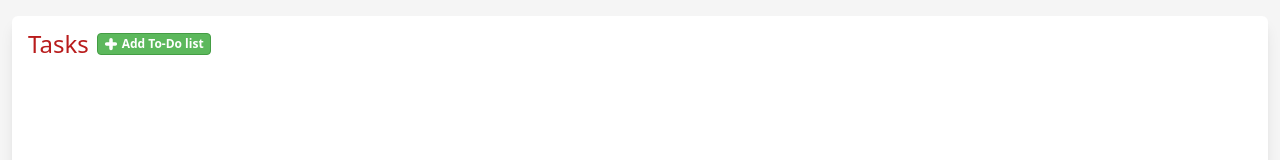
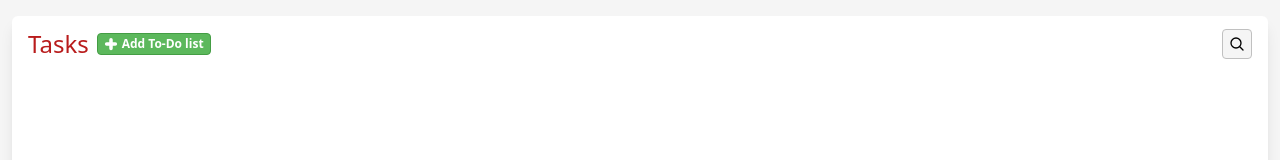
Before and after one commit to ajvejko/assignment-todolist, a Vue app: page / in a window 1280 px wide. Shown: the top 160 px of the page. Built offline with nearby package versions, Linux system fonts and the light colour scheme.

Commit message:
fixed a flaw in list and task ids

```diff
--- a/src/App.vue
+++ b/src/App.vue
@@ -1,7 +1,8 @@
 <script setup lang="ts">
-import { onMounted, ref, computed } from "vue";
+import { onMounted, ref, computed, watch } from "vue";
 import { useStore } from "vuex";
 import IconAdd from "./components/icons/IconAdd.vue";
+import IconMagnifier from "./components/icons/IconMagnifier.vue";
 import TodoList from "./components/TodoList.vue";
 import ListAddModal from "./components/ListAddModal.vue";
 
@@ -11,11 +12,20 @@ const props = defineProps({
 
 const store = useStore();
 const showListAddModal = ref<boolean>(false);
+const showSearchInput = ref<boolean>(false);
 const openDropdownList = ref<number | null>(null);
+const searchInput = ref<string>("");
+const filteredTodoLists = computed(() => {
+  if (!searchInput.value) {
+    return store.state.todoLists;
+  }
 
-const increment = () => {
-  store.commit("increment");
-};
+  return store.state.todoLists.filter((list) => {
+    return list.tasks.some((task) => {
+      return task.name.toLowerCase().includes(searchInput.value.toLowerCase());
+    });
+  });
+});
 
 const closeModal = () => {
   showListAddModal.value = false;
@@ -35,6 +45,14 @@ const deleteTodoList = (taskId) => {
   localStorage.setItem("todoLists", JSON.stringify(store.state.todoLists));
 };
 
+watch(filteredTodoLists, (newVal) => {
+  console.log(newVal);
+});
+
+watch(searchInput, (newVal) => {
+  console.log(newVal);
+});
+
 onMounted(() => {
   store.state.todoLists = JSON.parse(localStorage.getItem("todoLists")) || [];
 });
@@ -45,6 +63,7 @@ onMounted(() => {
     <div
       class="mx-auto min-h-screen max-w-3xl rounded-md bg-white px-4 py-3 shadow-lg md:h-fit lg:max-w-5xl xl:max-w-7xl"
     >
+      <div class="flex items-center justify-between">
         <div class="flex items-center">
           <div class="mr-2 text-xl text-red-700 lg:text-2xl">Tasks</div>
           <button
@@ -62,6 +81,26 @@ onMounted(() => {
             Add To-Do list
           </button>
         </div>
+        <div class="flex items-center justify-center">
+          <input
+            type="text"
+            v-model="searchInput"
+            v-if="showSearchInput"
+            placeholder="Search tasks..."
+            class="mr-2 rounded border border-silver bg-[#F5F5F5] p-1 text-sm outline-none focus:border-blue-400 focus:shadow-[0px_0px_4px_rgb(37,99,235)] focus:shadow-sky-300"
+          />
+          <button
+            @click="
+              (showSearchInput = !showSearchInput),
+                (store.state.searchInput = '')
+            "
+            class="rounded border border-silver bg-[#F5F5F5] p-1.5"
+            :class="{ 'bg-[#E6E6E6]': showSearchInput }"
+          >
+            <IconMagnifier class="h-4 w-4" />
+          </button>
+        </div>
+      </div>
       <Transition name="fade">
         <ListAddModal
           v-if="showListAddModal"
@@ -71,7 +110,7 @@ onMounted(() => {
       </Transition>
       <div class="mt-3 flex flex-col gap-14">
         <TodoList
-          v-for="list in store.state.todoLists"
+          v-for="list in filteredTodoLists"
           :key="list.id"
           :id="list.id"
           :name="list.name"
--- a/src/store/index.ts
+++ b/src/store/index.ts
@@ -13,16 +13,18 @@ interface TodoList {
 
 interface State {
   todoLists: TodoList[];
+  searchInput: string;
 }
 
 export default createStore<State>({
   state: {
     todoLists: [],
+    searchInput: "",
   },
   mutations: {
     addTodoList(state, listName) {
       const newList = {
-        id: `list-${state.todoLists.length}`,
+        id: `list-${Date.now()}`,
         name: listName,
         tasks: [],
       };
@@ -41,7 +43,7 @@ export default createStore<State>({
       const list = state.todoLists.find((list) => list.id === listId);
       if (list) {
         const newTask = {
-          id: `task-${list.tasks.length}`,
+          id: `task-${Date.now()}`,
           name: taskName,
         };
         list.tasks.push(newTask);
```
Lines whose indentation alone changed are shown as unchanged.
